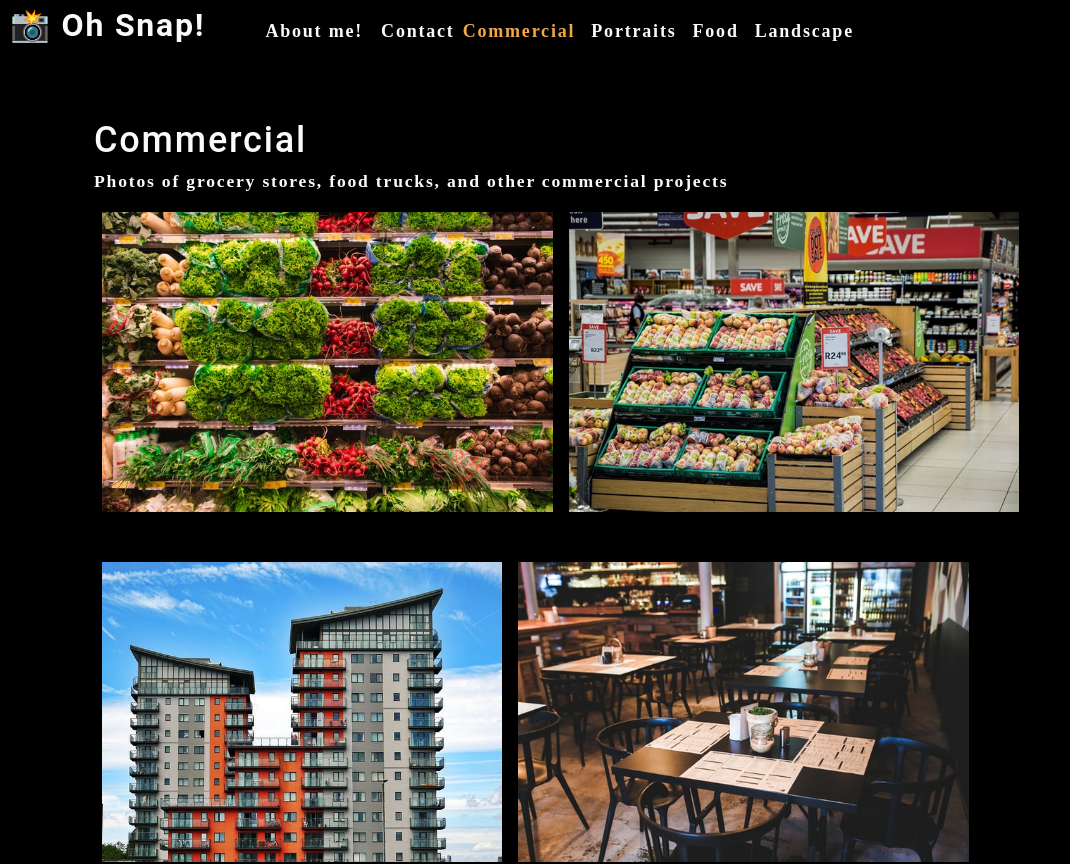
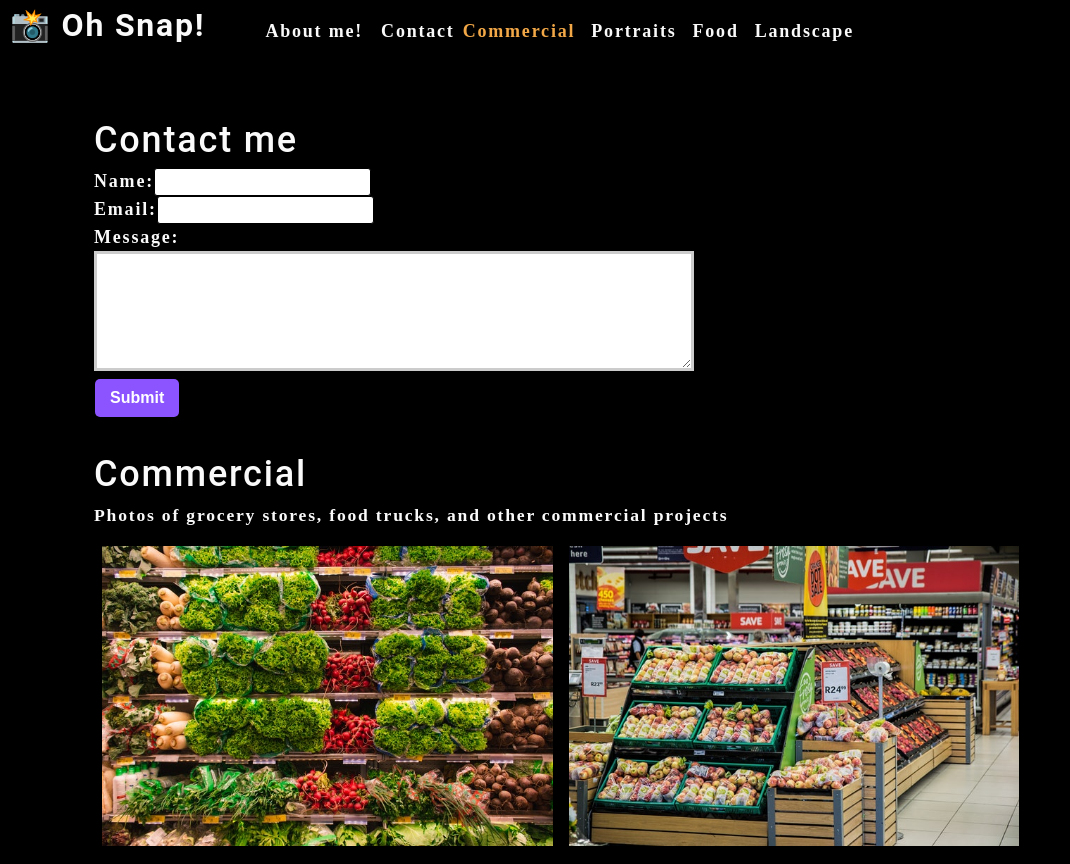
Before and after one commit to sarameadows/photo-port, a React (Create React App) app: page / in a window 1280 px wide. Shown: the top 864 px of the page, without its empty margins (0-1070 px from the left). Built offline with nearby package versions, Linux system fonts and the light colour scheme.

Commit message:
form functionality

```diff
--- a/src/App.js
+++ b/src/App.js
@@ -4,6 +4,7 @@ import './App.css';
 import About from './components/About';
 import Nav from './components/Nav';
 import Gallery from './components/Gallery';
+import ContactForm from './components/Contact';
 
 function App() {
   const [categories] = useState([
@@ -29,6 +30,7 @@ function App() {
         currentCategory={currentCategory}
       ></Nav>
       <main>
+        <ContactForm></ContactForm>
         <Gallery currentCategory={currentCategory}></Gallery>
         <About />
       </main>
--- a/src/components/Contact/index.js
+++ b/src/components/Contact/index.js
@@ -1,21 +1,31 @@
-import React from "react";
+import React, {useState} from "react";
 
 function ContactForm() {
+    const [formState, setFormState] = useState({name: '', email: '', message: ''});
+    const {name, email, message} = formState;
+
+    function handleChange(e) {
+        setFormState({...formState, [e.target.name]: e.target.value});
+    }
+    function handleSubmit(e) {
+        e.preventDefault();
+        console.log(formState);
+    }
     return (
         <section>
             <h1>Contact me</h1>
-            <form id="contact-form">
+            <form id="contact-form" onSubmit={handleSubmit}>
                 <div>
                     <label htmlFor="name">Name:</label>
-                    <imput type="text" name="name" />
+                    <input type="text" name="name" defaultValue={name} onChange={handleChange} />
                 </div>
                 <div>
                     <label htmlFor="email">Email:</label>
-                    <imput type="email" name="email" />
+                    <input type="email" name="email" defaultValue={email} onChange={handleChange} />
                 </div>
                 <div>
                     <label htmlFor="message">Message:</label>
-                    <textarea name="message" rows="5" />
+                    <textarea name="message" rows="5" defaultValue={message} onChange={handleChange} />
                 </div>
                 <button type="submit">Submit</button>
             </form>
```
